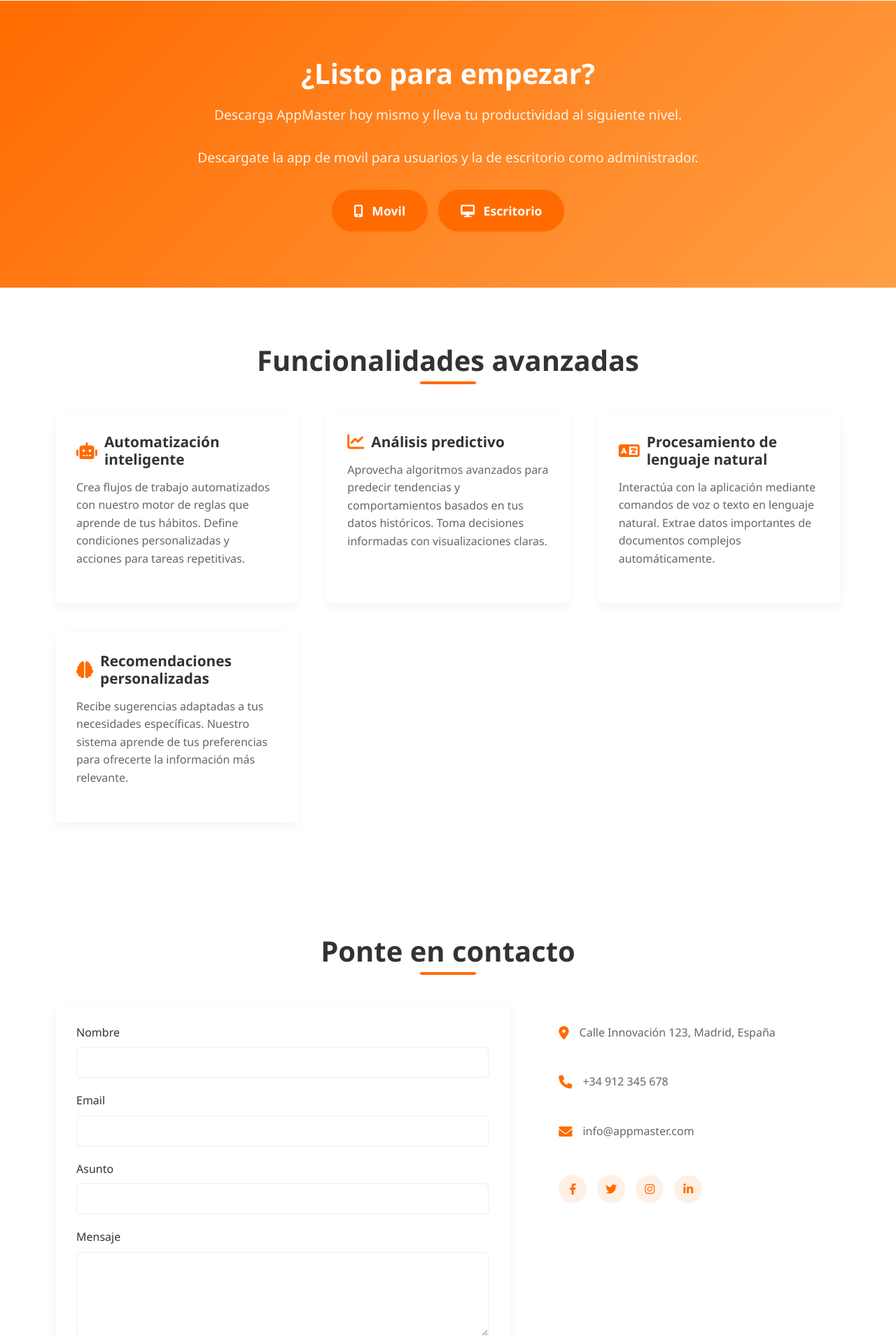
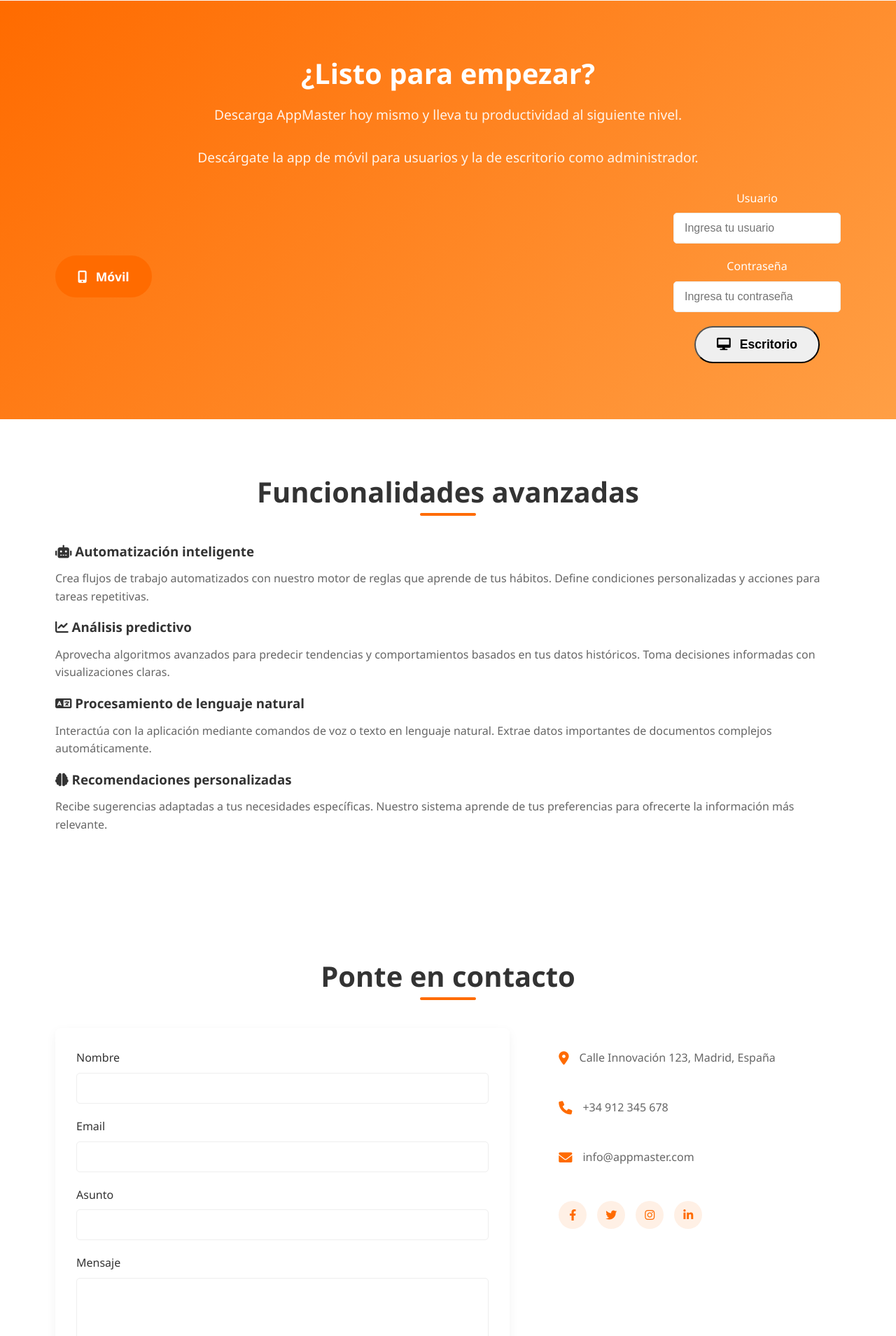
Before and after one commit to Javiiiii11/TFG-GymRace-Web, a Flask app: page / in a window 1280 px wide. Shown: the part 2907-4816 px from the top of the page at 70% size. Run offline with Flask 3, Linux system fonts and the light colour scheme.

Commit message:
mas cosas

```diff
--- a/static/css/style.css
+++ b/static/css/style.css
@@ -506,6 +502,33 @@
     flex-wrap: wrap;
     justify-content: center;
     gap: 15px;
+}
+
+/* Sección de Descarga y Login */
+/* Contenedor para los botones de descarga y el login en línea */
+.download-and-login {
+    display: flex;
+    justify-content: space-between;
+    align-items: center;
+    margin-top: 30px;
+}
+
+/* Estilo para el bloque de login (solo para escritorio) */
+.desktop-login {
+    max-width: 300px;
+    margin-left: 20px;
+}
+
+/* Ocultar el login en dispositivos móviles */
+@media (max-width: 768px) {
+    .desktop-login {
+        display: none;
+    }
+    /* Opcional: centrar elementos en móvil */
+    .download-and-login {
+        flex-direction: column;
+        align-items: center;
+    }
 }
 
 /* Contact Section */
@@ -848,50 +804,6 @@
     text-align: center;
 }
 
-/* Features Advanced Section */
-.features-advanced {
-    background-color: var(--white);
-    padding: 80px 0;
-}
-
-.features-advanced-grid {
-    display: grid;
-    grid-template-columns: repeat(auto-fit, minmax(300px, 1fr));
-    gap: 40px;
-}
-
-.feature-block {
-    padding: 30px;
-    background-color: var(--white);
-    border-radius: 8px;
-    box-shadow: var(--shadow);
-    transition: var(--transition);
-}
-
-.feature-block:hover {
-    transform: translateY(-5px);
-    box-shadow: 0 15px 30px rgba(0, 0, 0, 0.1);
-}
-
-.feature-block h3 {
-    display: flex;
-    align-items: center;
-    margin-bottom: 15px;
-    font-size: 1.3rem;
-}
-
-.feature-block h3 i {
-    color: var(--primary-color);
-    margin-right: 10px;
-    font-size: 1.5rem;
-}
-
-.feature-block p {
-    color: var(--light-text);
-    line-height: 1.6;
-}
-
-/* Responsive adjustments for new sections */
 @media screen and (max-width: 992px) {
     .integration-cta {
         margin-top: 30px;
--- a/templates/index.html
+++ b/templates/index.html
@@ -229,15 +229,35 @@
 
     <section class="download-cta">
         <div class="container">
-            <h2>¿Listo para empezar?</h2>
-            <p>Descarga AppMaster hoy mismo y lleva tu productividad al siguiente nivel.</p>
-            <p>Descargate la app de movil para usuarios y la de escritorio como administrador.</p>
+          <h2>¿Listo para empezar?</h2>
+          <p>Descarga AppMaster hoy mismo y lleva tu productividad al siguiente nivel.</p>
+          <p>Descárgate la app de móvil para usuarios y la de escritorio como administrador.</p>
+          <div class="download-and-login">
             <div class="download-buttons">
-                <a href="#" class="btn btn-primary btn-large"><i class="fas fa-mobile-alt"></i> Movil</a>
-                <a href="/login" class="btn btn-primary btn-large"><i class="fas fa-desktop"></i> Escritorio</a>
+              <a href="#" class="btn btn-primary btn-large">
+                <i class="fas fa-mobile-alt" aria-hidden="true"></i> Móvil
+              </a>
             </div>
+            <div class="desktop-login">
+              <form action="/login" method="post">
+                <div class="form-group">
+                  <label for="username">Usuario</label>
+                  <input type="text" id="username" name="username" placeholder="Ingresa tu usuario" required>
+                </div>
+                <div class="form-group">
+                  <label for="password">Contraseña</label>
+                  <input type="password" id="password" name="password" placeholder="Ingresa tu contraseña" required>
+                </div>
+                <button type="submit" class="btn btn-large">
+                  <i class="fas fa-desktop" aria-hidden="true"></i> Escritorio
+                </button>
+              </form>
+            </div>
+          </div>
         </div>
-    </section>
+      </section>
+
+
 
     <section class="features-advanced">
         <div class="container">
```
Also changed, not shown: other parts of static/css/style.css (+1 -72 lines).
